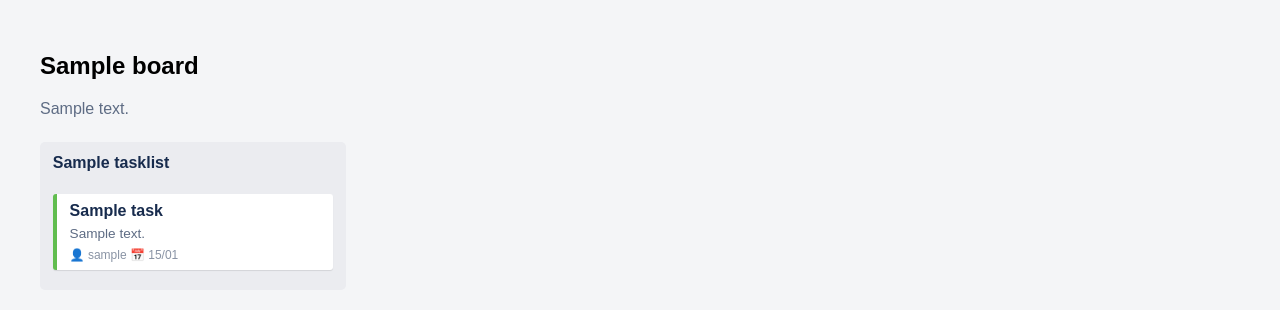
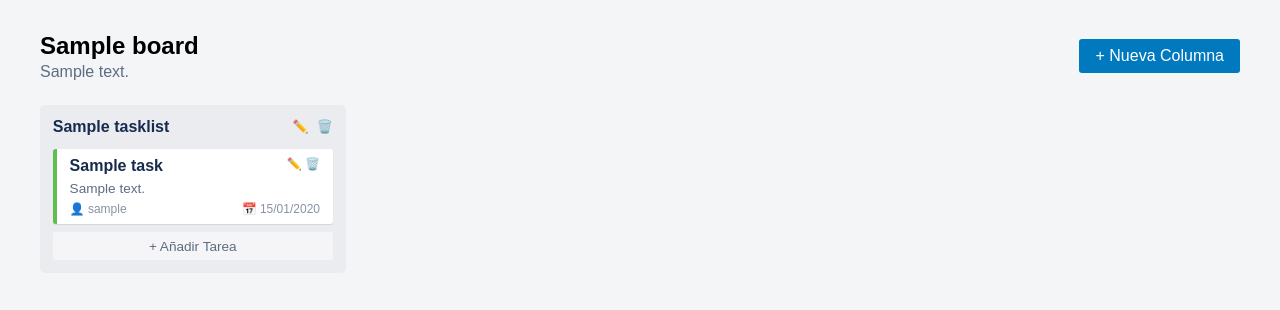
Before and after one commit to scientificandtechnologicalnews-hash/gestor-tareas-django, a Django app: page /board/1/ in a window 1280 px wide. Shown: the part 113-423 px from the top of the page. Run offline with Django 5.2, Linux system fonts and the light colour scheme; a user stored in the database is signed in; tables that the repository leaves empty hold one stand-in row (values such as "Sample post").

Commit message:
Feat: Implementacion interactiva del CRUD para TaskList y Task en el frontend

```diff
--- a/boards/templates/boards/board_detail.html
+++ b/boards/templates/boards/board_detail.html
@@ -1,44 +1,60 @@
-<!-- boards/templates/boards/board_detail.html -->
-<!-- Representa la vista visual estilo Trello cargando las columnas (lists)
-e ítems (tasks) asociados usando relaciones inversas de ORM -->
 {% extends 'boards/base.html' %}
 
 {% block title %}{{ board.title }} | Gestor de Tareas{% endblock title %}
 
 {% block content %}
-<div style="margin-bottom: 1.5rem;">
-    <h2>{{ board.title }}</h2>
-    <p style="color: #5e6c84;">{{ board.description }}</p>
+<div style="display: flex; justify-content: space-between; align-items: center; margin-bottom: 1.5rem;">
+    <div>
+        <h2 style="margin:0;">{{ board.title }}</h2>
+        <p style="color: #5e6c84; margin: 0.2rem 0 0 0;">{{ board.description|default:"Sin descripción" }}</p>
+    </div>
+    <!-- Botón para añadir nueva columna/lista -->
+    <a href="{% url 'boards:list_create' board.pk %}" class="btn">+ Nueva Columna</a>
 </div>
 
 <div class="columns-container">
-    <!-- Recorremos las listas asociadas al tablero mediante related_name="lists" -->
     {% for list in board.lists.all %}
         <div class="column">
-            <h4 style="margin-top: 0; color: #172b4d;">{{ list.title }}</h4>
+            <div style="display: flex; justify-content: space-between; align-items: center; margin-bottom: 0.8rem;">
+                <h4 style="margin: 0; color: #172b4d;">{{ list.title }}</h4>
+                <!-- Opciones de Columna: Editar / Eliminar -->
+                <div style="font-size: 0.8rem;">
+                    <a href="{% url 'boards:list_update' list.pk %}" style="color: #0079bf; text-decoration: none; margin-right: 0.3rem;">✏️</a>
+                    <a href="{% url 'boards:list_delete' list.pk %}" style="color: #eb5a46; text-decoration: none;">🗑️</a>
+                </div>
+            </div>
 
-            <!-- Recorremos las tareas asociadas a la columna mediante related_name="tasks" -->
+            <!-- Tareas dentro de la columna -->
             {% for task in list.tasks.all %}
                 <div class="task-card priority-{{ task.priority }}">
-                    <strong style="display: block; color: #172b4d;">{{ task.title }}</strong>
+                    <div style="display: flex; justify-content: space-between; align-items: flex-start;">
+                        <strong style="color: #172b4d;">{{ task.title }}</strong>
+                        <div style="font-size: 0.75rem; min-width: 30px; text-align: right;">
+                            <a href="{% url 'boards:task_update' task.pk %}" style="text-decoration: none; color: #5e6c84;">✏️</a>
+                            <a href="{% url 'boards:task_delete' task.pk %}" style="text-decoration: none; color: #eb5a46;">🗑️</a>
+                        </div>
+                    </div>
+
                     {% if task.description %}
                         <p style="font-size: 0.85rem; color: #5e6c84; margin: 0.4rem 0;">{{ task.description }}</p>
                     {% endif %}
-                    <div style="font-size: 0.75rem; color: #8993a4; margin-top: 0.4rem;">
-                        {% if task.assigned_to %}
-                            👤 {{ task.assigned_to.username }}
-                        {% endif %}
-                        {% if task.due_date %}
-                            📅 {{ task.due_date|date:"d/m" }}
-                        {% endif %}
+
+                    <div style="font-size: 0.75rem; color: #8993a4; margin-top: 0.4rem; display: flex; justify-content: space-between;">
+                        <span>{% if task.assigned_to %}👤 {{ task.assigned_to.username }}{% else %}Sin asignar{% endif %}</span>
+                        <span>{% if task.due_date %}📅 {{ task.due_date|date:"d/m/Y" }}{% endif %}</span>
                     </div>
                 </div>
             {% empty %}
-                <p style="font-size: 0.85rem; color: #8993a4;">Sin tareas en esta columna</p>
+                <p style="font-size: 0.85rem; color: #8993a4; text-align: center;">Sin tareas</p>
             {% endfor %}
+
+            <!-- Botón para añadir tarea a esta columna específica -->
+            <a href="{% url 'boards:task_create' list.pk %}" style="display: block; text-align: center; background: #ffffff80; padding: 0.4rem; border-radius: 3px; color: #5e6c84; text-decoration: none; font-size: 0.85rem; margin-top: 0.5rem;">
+                + Añadir Tarea
+            </a>
         </div>
     {% empty %}
-        <p>Este tablero no tiene columnas configuradas. Puedes agregarlas desde el panel de administración.</p>
+        <p>Este tablero no tiene columnas todavía. Haz clic en <strong>"+ Nueva Columna"</strong> para empezar.</p>
     {% endfor %}
 </div>
 {% endblock content %}
--- a/boards/urls.py
+++ b/boards/urls.py
@@ -1,16 +1,23 @@
+# boards/urls.py
+
 from django.urls import path
 from . import views
 
-# Definimos el espacio de nombres de la aplicación
 app_name = 'boards'
 
 urlpatterns = [
-    # Ruta para la lista de tableros
+    # Rutas de Tableros
     path('', views.BoardListView.as_view(), name='board_list'),
+    path('board/new/', views.BoardCreateView.as_view(), name='board_create'),
+    path('board/<int:pk>/', views.BoardDetailView.as_view(), name='board_detail'),
 
-    # Ruta para crear un nuevo tablero
-    path('board/new/', views.BoardCreateView.as_view(), name='board_create'),
+    # Rutas de Columnas (TaskList)
+    path('board/<int:board_pk>/list/add/', views.TaskListCreateView.as_view(), name='list_create'),
+    path('list/<int:pk>/edit/', views.TaskListUpdateView.as_view(), name='list_update'),
+    path('list/<int:pk>/delete/', views.TaskListDeleteView.as_view(), name='list_delete'),
 
-    # Ruta para ver el detalle de un tablero específico (ej. /board/1/)
-    path('board/<int:pk>/', views.BoardDetailView.as_view(), name='board_detail'),
+    # Rutas de Tareas (Task)
+    path('list/<int:list_pk>/task/add/', views.TaskCreateView.as_view(), name='task_create'),
+    path('task/<int:pk>/edit/', views.TaskUpdateView.as_view(), name='task_update'),
+    path('task/<int:pk>/delete/', views.TaskDeleteView.as_view(), name='task_delete'),
 ]
--- a/boards/views.py
+++ b/boards/views.py
@@ -1,8 +1,10 @@
+from django.shortcuts import get_object_or_404
 from django.contrib.auth.forms import UserCreationForm
-from django.views.generic import ListView, DetailView, CreateView
+from django.views.generic import ListView, DetailView, CreateView, UpdateView, DeleteView
 from django.contrib.auth.mixins import LoginRequiredMixin
 from django.urls import reverse_lazy
-from .models import Board
+from .models import Board, TaskList, Task
+from .forms import TaskListForm, TaskForm
 
 class BoardListView(LoginRequiredMixin, ListView):
     """
@@ -48,4 +50,106 @@ class SignUpView(CreateView):
     form_class = UserCreationForm
     success_url = reverse_lazy('login')  # Redirige al login tras crear la cuenta con éxito
     template_name = 'registration/register.html'
+
+# ==========================================
+# VISTAS DE COLUMNAS (TaskList)
+# ==========================================
+
+class TaskListCreateView(LoginRequiredMixin, CreateView):
+    """
+    Permite crear una nueva columna asociada a un tablero específico.
+    """
+    model = TaskList
+    form_class = TaskListForm
+    template_name = 'boards/tasklist_form.html'
+
+    def form_valid(self, form):
+        # Asocia la columna al tablero pasado por la URL validando que pertenezca al usuario logueado
+        board = get_object_or_404(Board, pk=self.kwargs['board_pk'], owner=self.request.user)
+        form.instance.board = board
+        return super().form_valid(form)
+
+    def get_success_url(self):
+        return reverse_lazy('boards:board_detail', kwargs={'pk': self.kwargs['board_pk']})
+
+
+class TaskListUpdateView(LoginRequiredMixin, UpdateView):
+    """
+    Permite editar el nombre o posición de una columna.
+    """
+    model = TaskList
+    form_class = TaskListForm
+    template_name = 'boards/tasklist_form.html'
+
+    def get_queryset(self):
+        # Restringe la edición a columnas de tableros pertenecientes al usuario
+        return TaskList.objects.filter(board__owner=self.request.user)
+
+    def get_success_url(self):
+        return reverse_lazy('boards:board_detail', kwargs={'pk': self.object.board.pk})
+
+
+class TaskListDeleteView(LoginRequiredMixin, DeleteView):
+    """
+    Elimina una columna y todas sus tareas asociadas.
+    """
+    model = TaskList
+    template_name = 'boards/tasklist_confirm_delete.html'
+
+    def get_queryset(self):
+        return TaskList.objects.filter(board__owner=self.request.user)
+
+    def get_success_url(self):
+        return reverse_lazy('boards:board_detail', kwargs={'pk': self.object.board.pk})
+
+
+# ==========================================
+# VISTAS DE TAREAS (Task)
+# ==========================================
+
+class TaskCreateView(LoginRequiredMixin, CreateView):
+    """
+    Permite crear una nueva tarea dentro de una columna específica.
+    """
+    model = Task
+    form_class = TaskForm
+    template_name = 'boards/task_form.html'
+
+    def form_valid(self, form):
+        # Valida que la columna pertenezca a un tablero del usuario logueado
+        task_list = get_object_or_404(TaskList, pk=self.kwargs['list_pk'], board__owner=self.request.user)
+        form.instance.task_list = task_list
+        return super().form_valid(form)
+
+    def get_success_url(self):
+        return reverse_lazy('boards:board_detail', kwargs={'pk': self.object.task_list.board.pk})
+
+
+class TaskUpdateView(LoginRequiredMixin, UpdateView):
+    """
+    Permite editar los detalles de una tarea (asignación, prioridad, fecha límite, etc.).
+    """
+    model = Task
+    form_class = TaskForm
+    template_name = 'boards/task_form.html'
+
+    def get_queryset(self):
+        return Task.objects.filter(task_list__board__owner=self.request.user)
+
+    def get_success_url(self):
+        return reverse_lazy('boards:board_detail', kwargs={'pk': self.object.task_list.board.pk})
+
+
+class TaskDeleteView(LoginRequiredMixin, DeleteView):
+    """
+    Elimina una tarea individual.
+    """
+    model = Task
+    template_name = 'boards/task_confirm_delete.html'
+
+    def get_queryset(self):
+        return Task.objects.filter(task_list__board__owner=self.request.user)
+
+    def get_success_url(self):
+        return reverse_lazy('boards:board_detail', kwargs={'pk': self.object.task_list.board.pk})
 # Create your views here.
```
Also changed, not shown: boards/forms.py (added, +30 -0 lines), boards/templates/boards/task_form.html (added, +15 -0 lines), boards/templates/boards/tasklist_confirm_delete.html (added, +14 -0 lines), boards/templates/boards/tasklist_form.html (added, +15 -0 lines).
